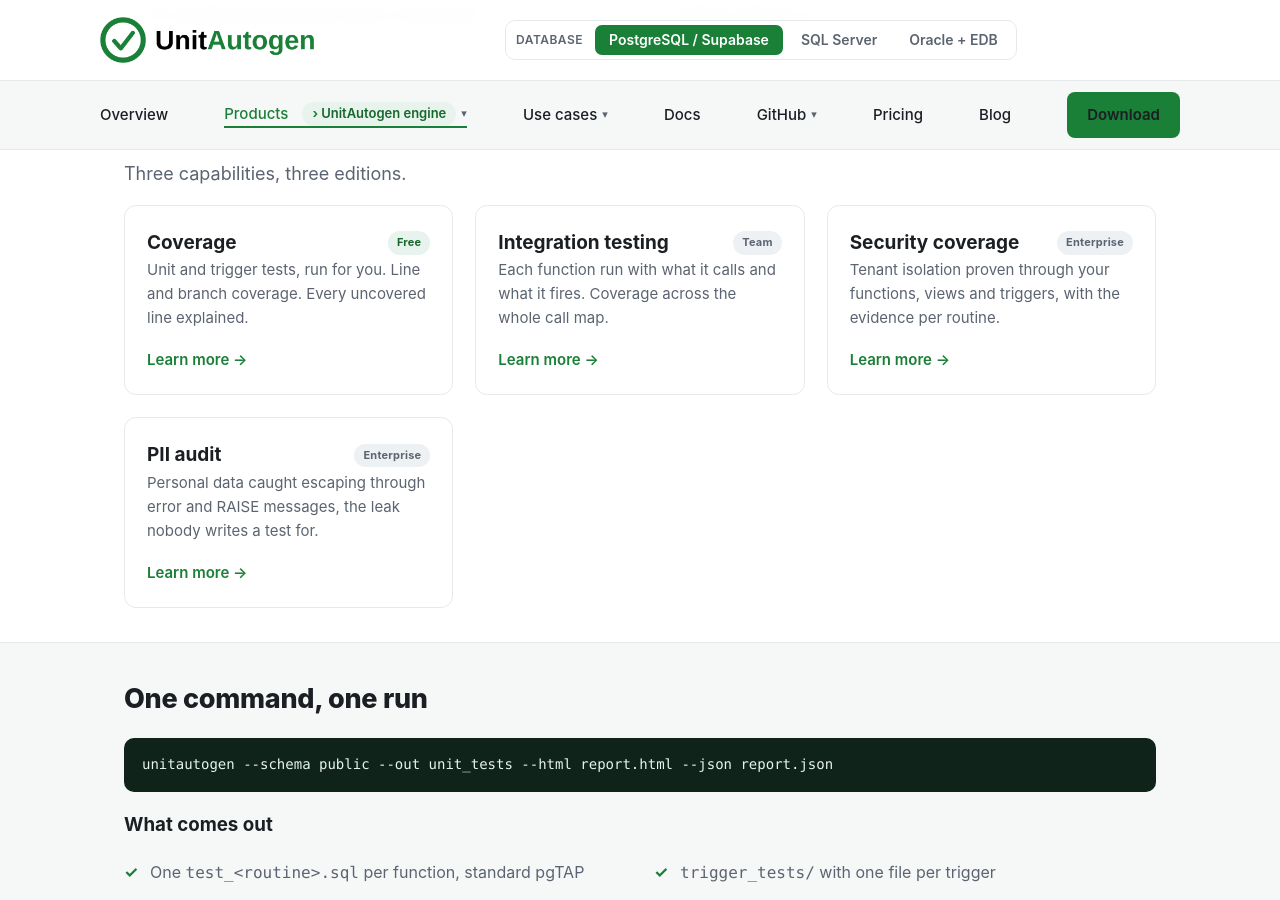
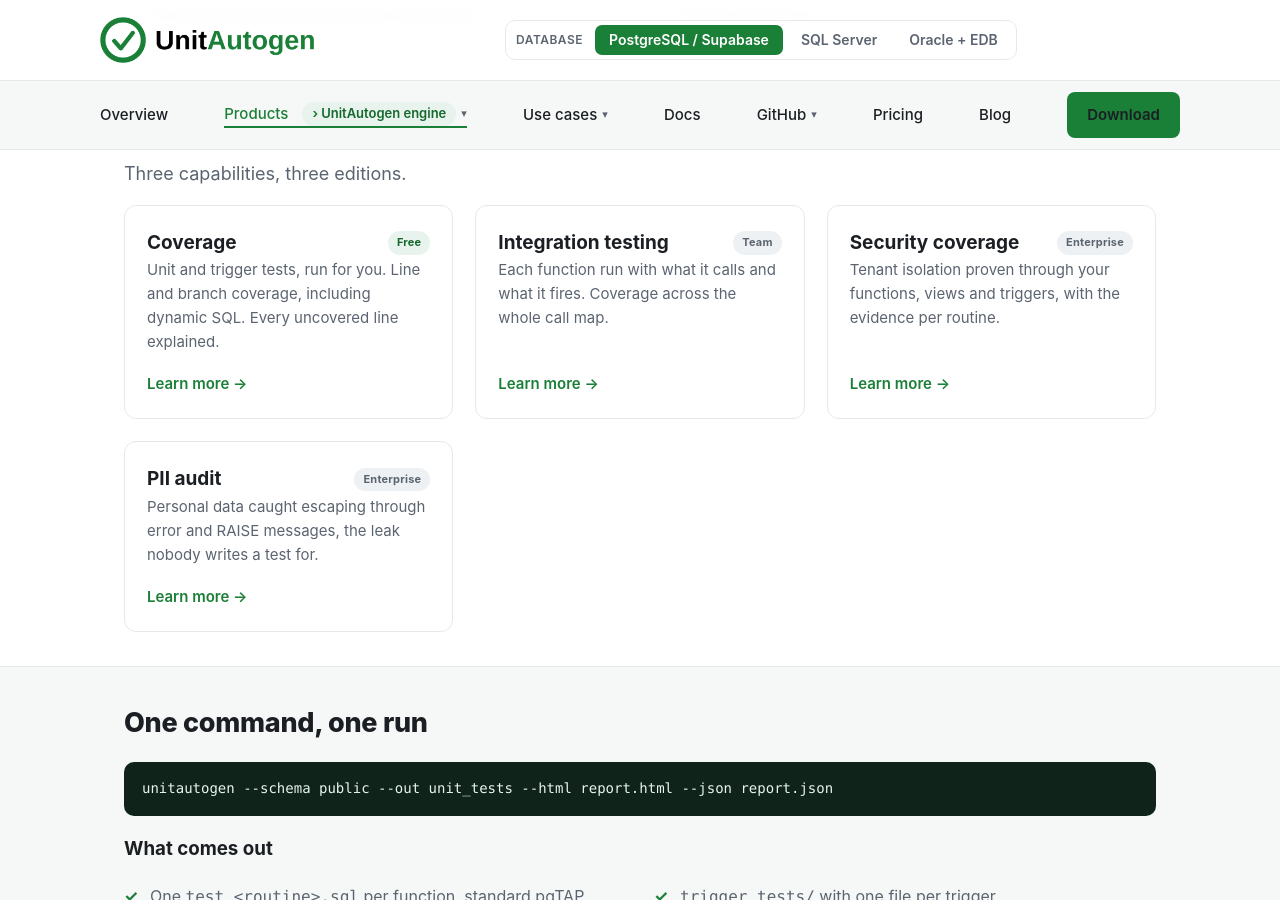
Before and after one commit to unitautogen/unitautogen.com, a Jekyll site: the page built from postgresql/unitautogen/index.html, in a window 1280 px wide and 900 px high, scrolled down 1489 px. Built offline with Jekyll 4.4.1, drawn with Linux system fonts in a browser that asks for light colours.

Commit message:
coverage: add dynamic SQL measurement as a feature

```diff
--- a/_data/catalog.yml
+++ b/_data/catalog.yml
@@ -289,7 +289,7 @@
             url: "/postgresql/unitautogen/coverage/"
             edition: "Free"
             edition_kind: "beta"
-            blurb: "Unit and trigger tests, run for you. Line and branch coverage. Every uncovered line explained."
+            blurb: "Unit and trigger tests, run for you. Line and branch coverage, including dynamic SQL. Every uncovered line explained."
           - name: "Integration testing"
             short: "Integration"
             slug: "integration"
```
